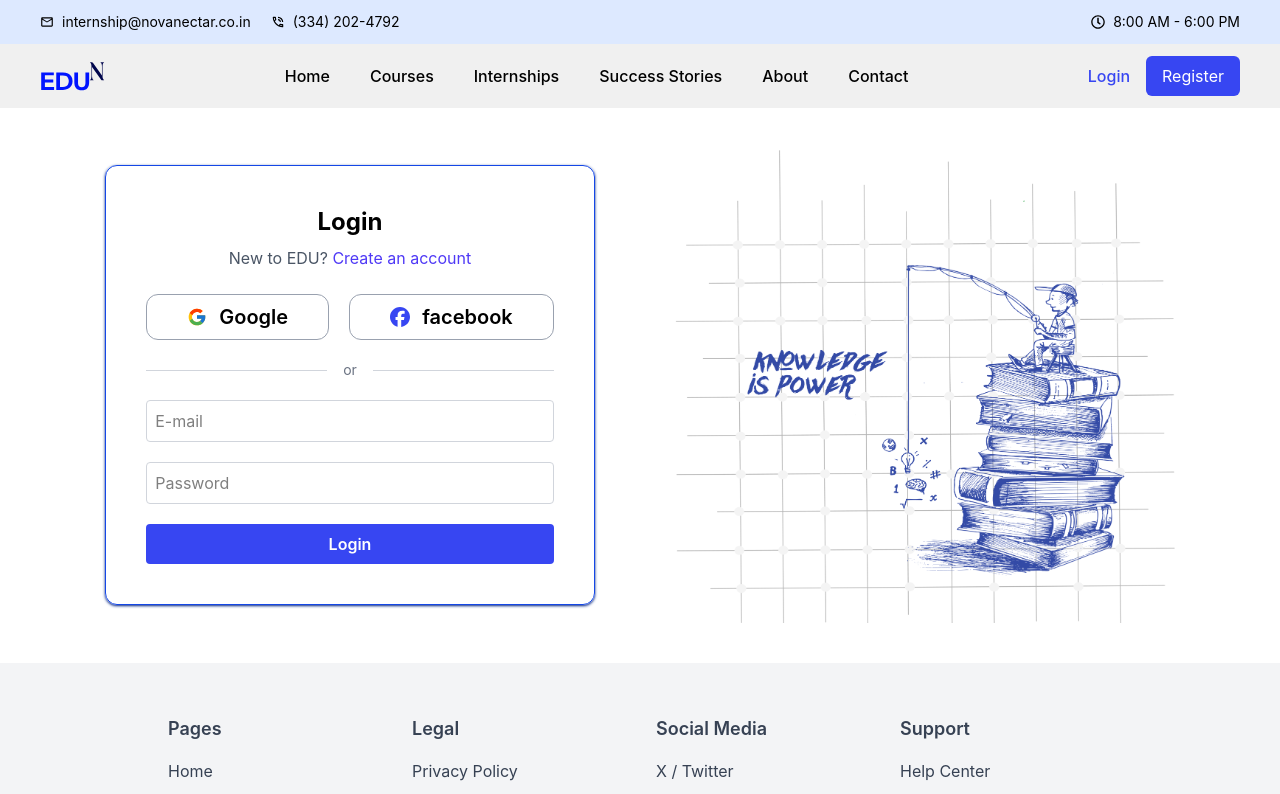
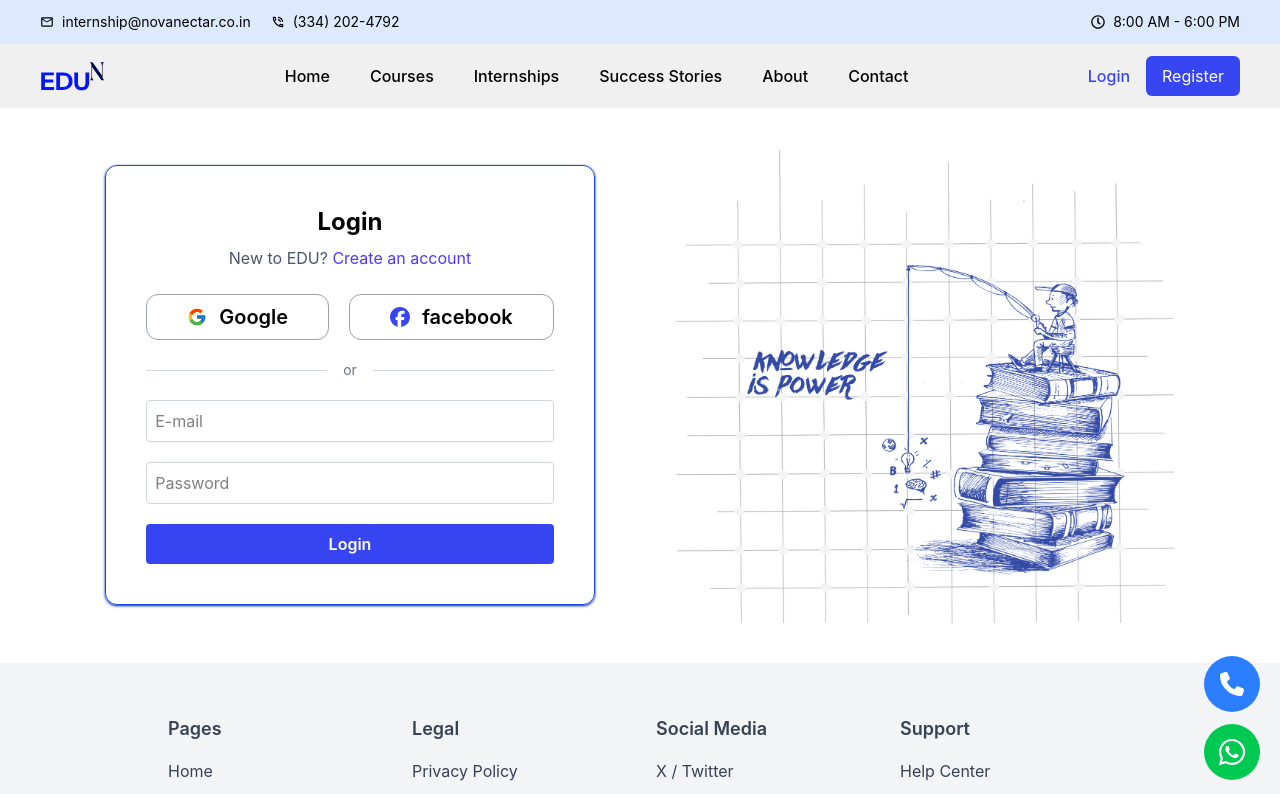
Before and after one commit to Anuj-Kaundal/education, a React (Vite) app in the folder education/: page /login in a window 1280 px wide. Shown: the top 794 px of the page. Built offline with nearby package versions, Linux system fonts and the light colour scheme.

Commit message:
feat: add Icons component for contact options and update Footer navigation

```diff
--- a/education/src/componenet/Applayout.jsx
+++ b/education/src/componenet/Applayout.jsx
@@ -3,6 +3,7 @@ import Header from './Header'
 import { Outlet } from 'react-router-dom'
 import Footer from './Footer'
 import Signpop from './Signpop'
+import Icons from './Icons'
 
 function Applayout() {
   return (
@@ -10,6 +11,7 @@ function Applayout() {
     <Header />
     {/* if want to show login popup on screen */}
     {/* <Signpop/> */}
+    <Icons/>
     <Outlet/>
     <Footer />
     </>
--- a/education/src/componenet/Footer.jsx
+++ b/education/src/componenet/Footer.jsx
@@ -1,6 +1,7 @@
 import React from "react";
-
+import { useNavigate } from 'react-router-dom';
 function Footer() {
+  const navigate = useNavigate();
   return (
     <footer className="bg-gray-100 text-gray-700 py-10 ">
       <div className="max-w-6xl mx-auto px-6">
@@ -12,11 +13,11 @@ function Footer() {
           <div>
             <h3 className="font-semibold text-lg mb-4">Pages</h3>
             <ul className="space-y-2">
-              <li className="hover:text-black cursor-pointer">Home</li>
-              <li className="hover:text-black cursor-pointer">About</li>
-              <li className="hover:text-black cursor-pointer">Course</li>
-              <li className="hover:text-black cursor-pointer">Internship</li>
-              <li className="hover:text-black cursor-pointer">Blog</li>
+              <li className="hover:text-black cursor-pointer" onClick={() => navigate('/')}>Home</li>
+              <li className="hover:text-black cursor-pointer" onClick={() => navigate('/about')}>About</li>
+              <li className="hover:text-black cursor-pointer" onClick={() => navigate('/course')}>Course</li>
+              <li className="hover:text-black cursor-pointer" onClick={() => navigate('/internship')}>Internship</li>
+              <li className="hover:text-black cursor-pointer" onClick={() => navigate('/blog')}>Blog</li>
             </ul>
           </div>
 
--- a/education/src/componenet/Home.jsx
+++ b/education/src/componenet/Home.jsx
@@ -14,7 +14,6 @@ function Home() {
         slidesToScroll: 1,
         autoplay: true,
         autoplaySpeed: 1000,
-        // arrows: false
     };
 
     return (
--- /dev/null
+++ b/education/src/componenet/Icons.jsx
@@ -0,0 +1,19 @@
+import React from 'react'
+import { FaPhone } from "react-icons/fa6";
+import { FaWhatsapp } from "react-icons/fa";
+function Icons() {
+    return (
+        <div>
+            <div className='fixed right-5 bottom-5 flex flex-col gap-3'>
+                <div className='w-14 h-14 bg-blue-500 rounded-full flex items-center justify-center cursor-pointer text-2xl text-white' onClick={() => window.open('tel:+918091770596')}>
+                    <FaPhone />
+                </div>
+                <div className='w-14 h-14 bg-green-500 rounded-full flex items-center justify-center cursor-pointer text-3xl text-white' onClick={() => window.open('https://wa.me/8091770596')}>
+                    <FaWhatsapp />
+                </div>
+            </div>
+        </div>
+    )
+}
+
+export default Icons
--- /dev/null
+++ b/education/src/componenet/Opencourse.jsx
@@ -0,0 +1,9 @@
+import React from 'react'
+
+function Opencourse() {
+  return (
+    <div></div>
+  )
+}
+
+export default Opencourse
```
